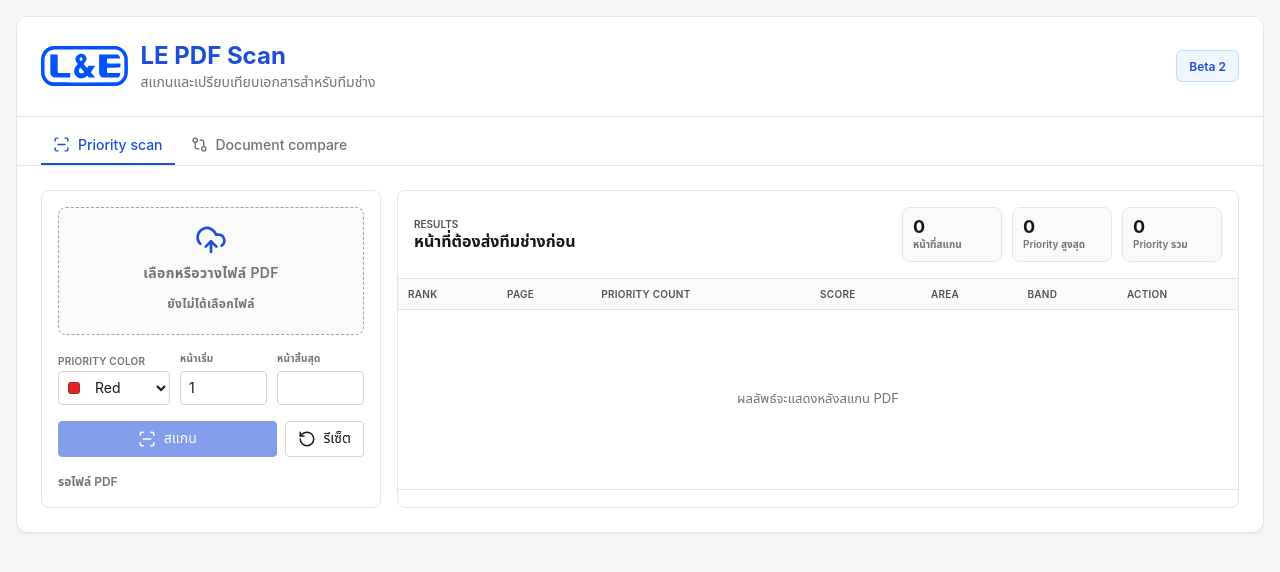
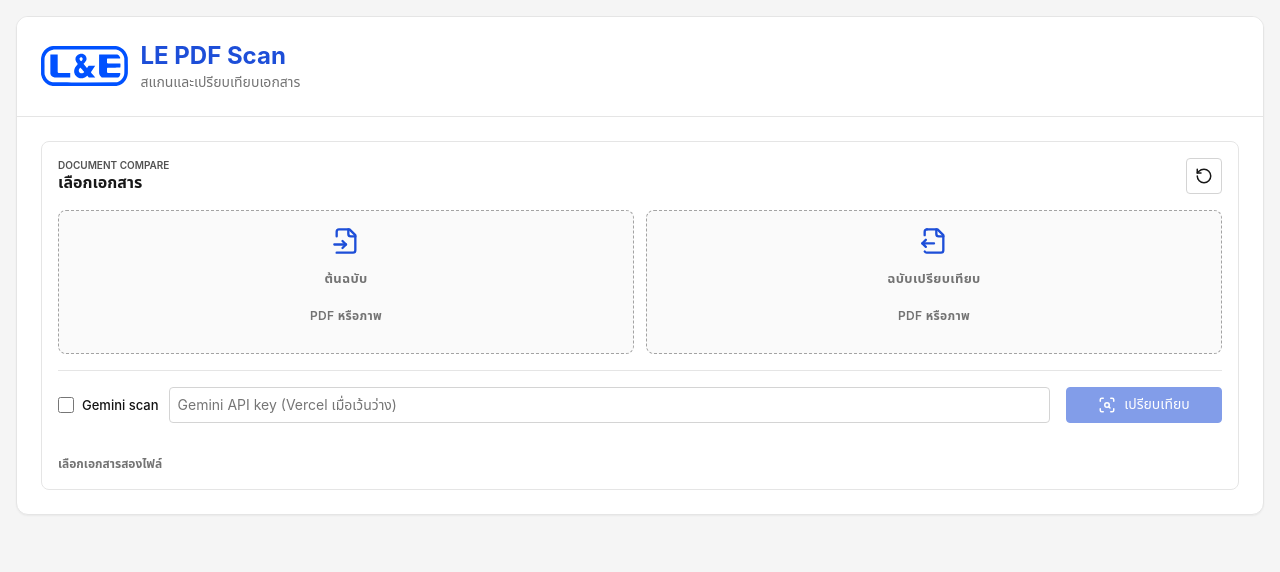
Before and after one commit to Conthium/le-pdfscan, a website built with Vite: page index.html in a window 1280 px wide. Built offline with nearby package versions, Linux system fonts and the light colour scheme; no server answers.

Commit message:
feat: focus app on document comparison

```diff
--- a/src/main.js
+++ b/src/main.js
@@ -1,6 +1,5 @@
 import { createIcons, icons } from "lucide";
 import { createDocumentCompare } from "./documentCompare.js";
-import { createPriorityScanner } from "./priorityScan.js";
 import "./styles.css";
 
 document.querySelector("#app").innerHTML = `
@@ -11,47 +10,17 @@ document.querySelector("#app").innerHTML = `
           <img src="/logo_LE.svg" alt="L&E" />
           <div class="brand-copy">
             <h1>LE PDF Scan</h1>
-            <p>สแกนและเปรียบเทียบเอกสารสำหรับทีมช่าง</p>
+            <p>สแกนและเปรียบเทียบเอกสาร</p>
           </div>
         </div>
-        <span class="beta-badge">Beta 2</span>
       </header>
-
-      <nav class="mode-tabs" aria-label="โหมดการสแกน" role="tablist">
-        <button class="mode-tab active" id="priorityModeTab" type="button" role="tab" aria-selected="true" aria-controls="priorityModeView" data-mode="priority">
-          <i data-lucide="scan-line"></i><span>Priority scan</span>
-        </button>
-        <button class="mode-tab" id="compareModeTab" type="button" role="tab" aria-selected="false" aria-controls="compareModeView" data-mode="compare">
-          <i data-lucide="git-compare"></i><span>Document compare</span>
-        </button>
-      </nav>
-
-      <section id="priorityModeView" class="mode-view" role="tabpanel" aria-labelledby="priorityModeTab"></section>
-      <section id="compareModeView" class="mode-view" role="tabpanel" aria-labelledby="compareModeTab" hidden></section>
+      <section id="compareModeView" class="mode-view"></section>
     </div>
   </main>
 `;
 
-const priorityView = document.querySelector("#priorityModeView");
 const compareView = document.querySelector("#compareModeView");
-const tabs = [...document.querySelectorAll(".mode-tab")];
 
-createPriorityScanner(priorityView);
 createDocumentCompare(compareView);
 
-tabs.forEach((tab) => {
-  tab.addEventListener("click", () => selectMode(tab.dataset.mode));
-});
-
-function selectMode(mode) {
-  const priorityActive = mode === "priority";
-  priorityView.hidden = !priorityActive;
-  compareView.hidden = priorityActive;
-  tabs.forEach((tab) => {
-    const active = tab.dataset.mode === mode;
-    tab.classList.toggle("active", active);
-    tab.setAttribute("aria-selected", String(active));
-  });
-}
-
 createIcons({ icons });
--- a/src/styles.css
+++ b/src/styles.css
@@ -130,20 +130,6 @@ h2 {
   font-weight: 600;
 }
 
-.beta-badge {
-  display: inline-flex;
-  align-items: center;
-  min-height: 32px;
-  padding: 0 12px;
-  color: #1d4ed8;
-  background: #eff6ff;
-  border: 1px solid #bfdbfe;
-  border-radius: 6px;
-  font-size: 12px;
-  font-weight: 600;
-  white-space: nowrap;
-}
-
 .workspace {
   display: grid;
   grid-template-columns: minmax(280px, 340px) minmax(0, 1fr);
@@ -860,16 +846,6 @@ td {
 
 .compare-preview-content:has(.text-difference-panel[hidden]) {
   grid-template-columns: 1fr;
-}
-
-@media (min-width: 981px) {
-  .compare-preview-content {
-    grid-template-columns: 1fr;
-  }
-
-  .text-difference-panel {
-    display: none;
-  }
 }
 
 .preview-heading {
```
Also changed, not shown: README.md.
